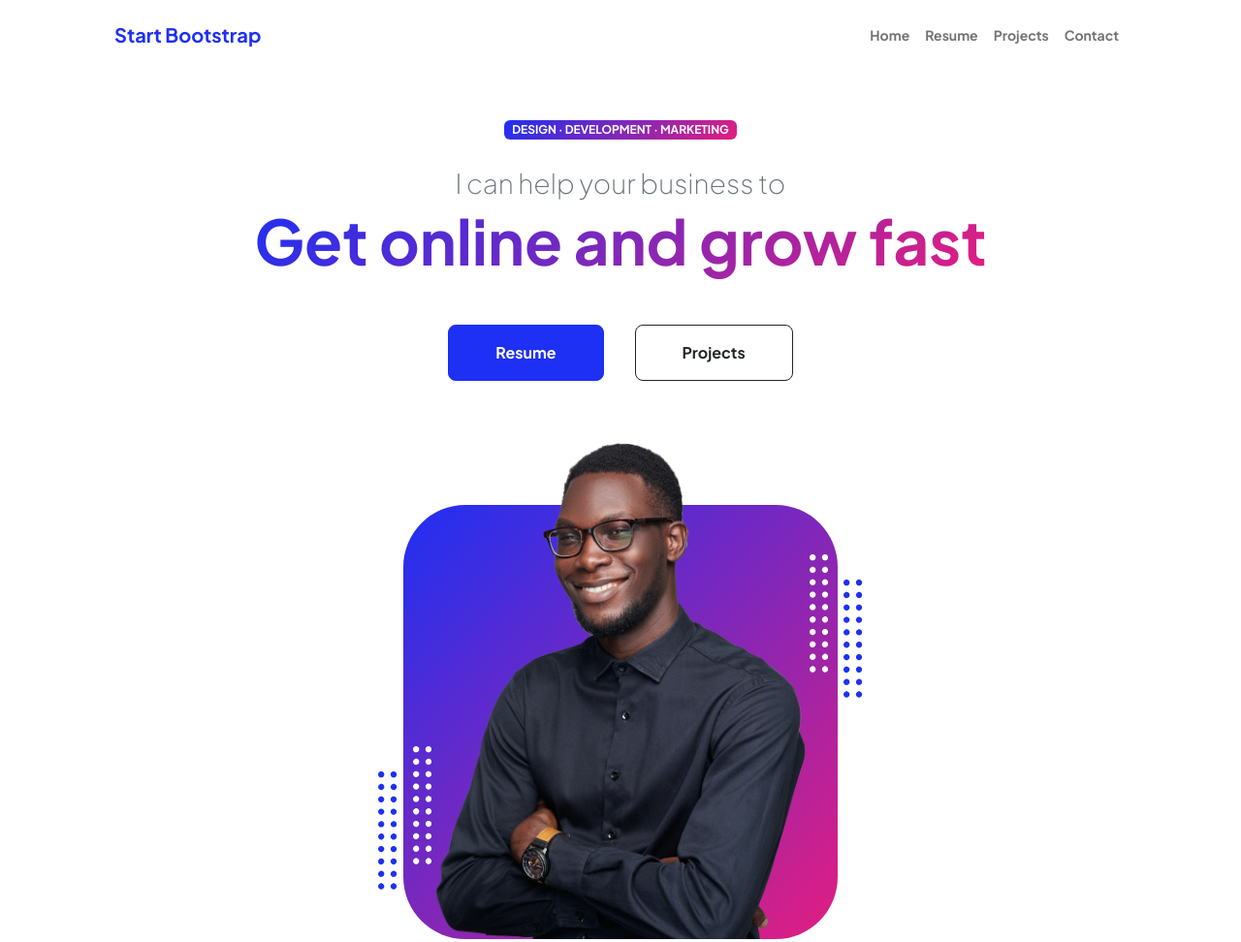
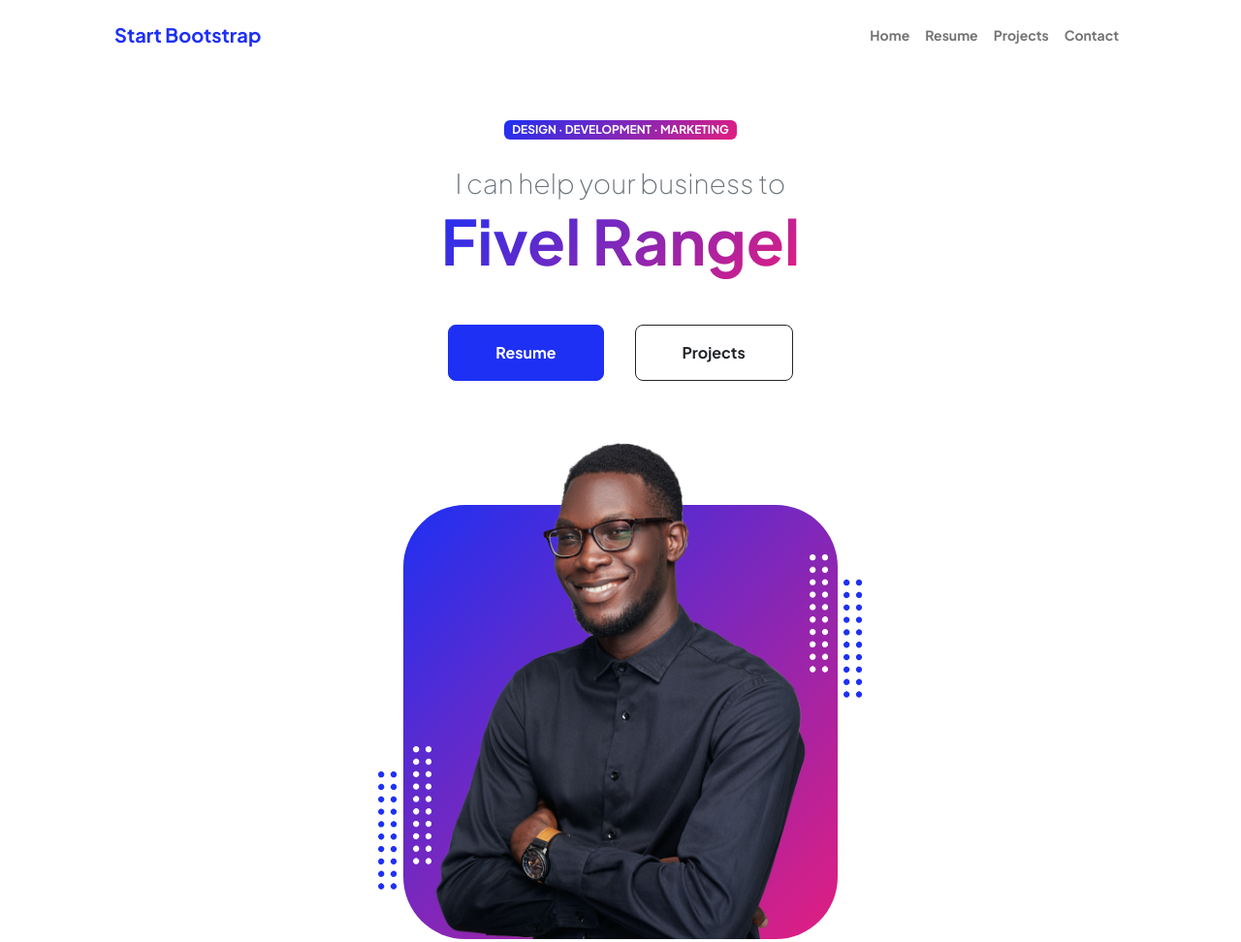
Before and after one commit to FivelRangel/FivelRangel, a plain HTML site: page index.html in a window 1280 px wide. Shown: the top 972 px of the page at 97% size. Drawn offline with nearby package versions, Linux system fonts and the light colour scheme.

Commit message:
Set Title

```diff
--- a/index.html
+++ b/index.html
@@ -43,7 +43,7 @@
                             <div class="text-center text-xxl-start">
                                 <div class="badge bg-gradient-primary-to-secondary text-white mb-4"><div class="text-uppercase">Design &middot; Development &middot; Marketing</div></div>
                                 <div class="fs-3 fw-light text-muted">I can help your business to</div>
-                                <h1 class="display-3 fw-bolder mb-5"><span class="text-gradient d-inline">Get online and grow fast</span></h1>
+                                <h1 class="display-3 fw-bolder mb-5"><span class="text-gradient d-inline">Fivel Rangel</span></h1>
                                 <div class="d-grid gap-3 d-sm-flex justify-content-sm-center justify-content-xxl-start mb-3">
                                     <a class="btn btn-primary btn-lg px-5 py-3 me-sm-3 fs-6 fw-bolder" href="resume.html">Resume</a>
                                     <a class="btn btn-outline-dark btn-lg px-5 py-3 fs-6 fw-bolder" href="projects.html">Projects</a>
```
